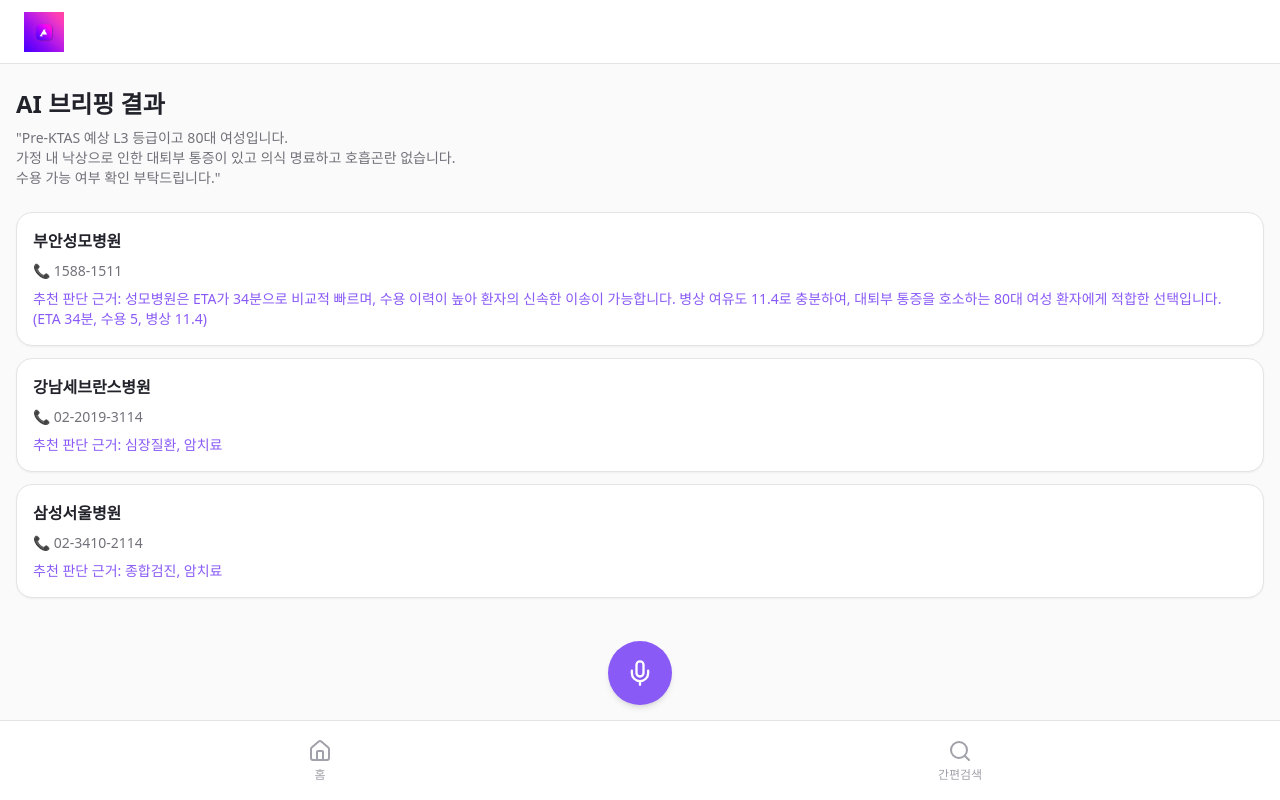
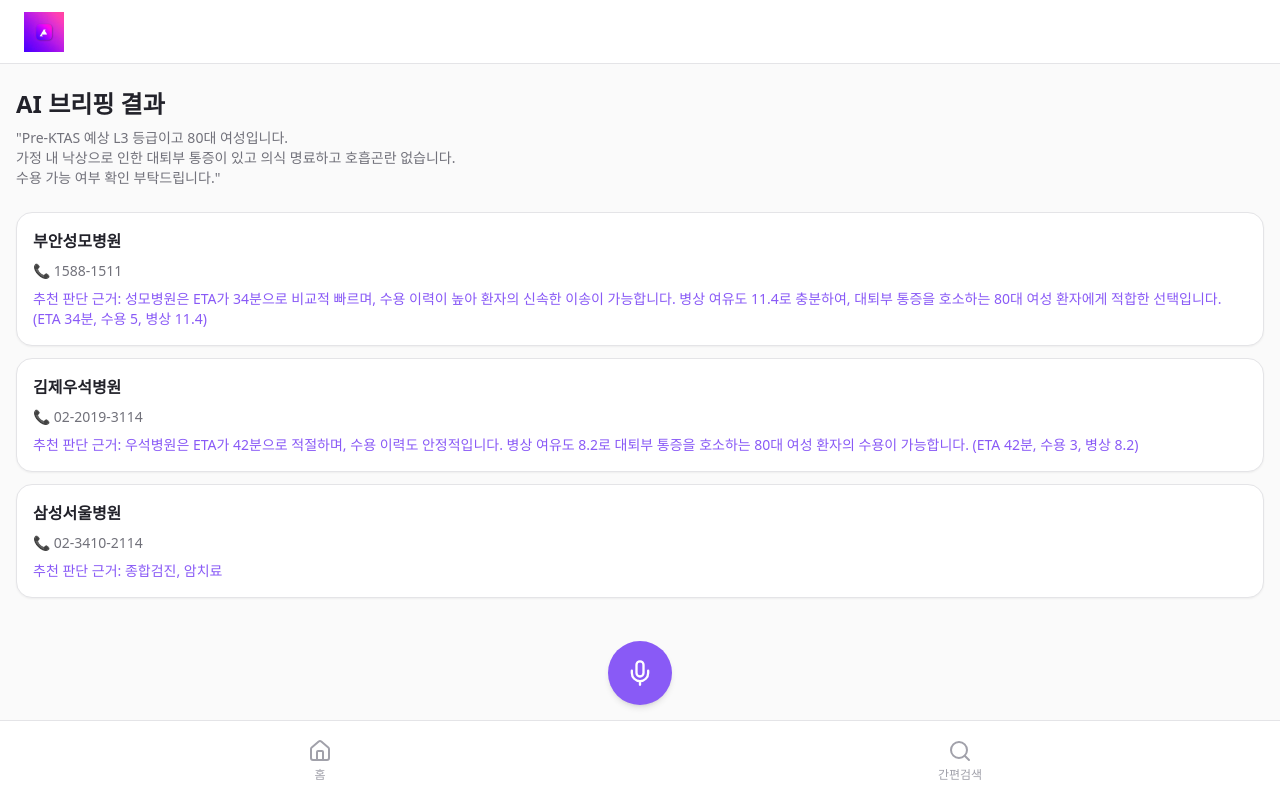
Before and after one commit to hwangminjun/purple-mic-app, a React (Vite) app: page /voice-result in a window 1280 px wide. Built offline with nearby package versions, Linux system fonts and the light colour scheme.

Commit message:
Update second hospital recommendation

```diff
--- a/src/pages/VoiceResult.jsx
+++ b/src/pages/VoiceResult.jsx
@@ -8,9 +8,9 @@ const VoiceResult = () => {
       recommendation: "추천 판단 근거: 성모병원은 ETA가 34분으로 비교적 빠르며, 수용 이력이 높아 환자의 신속한 이송이 가능합니다. 병상 여유도 11.4로 충분하여, 대퇴부 통증을 호소하는 80대 여성 환자에게 적합한 선택입니다. (ETA 34분, 수용 5, 병상 11.4)"
     },
     {
-      name: "강남세브란스병원",
+      name: "김제우석병원",
       phone: "02-2019-3114",
-      recommendation: "추천 판단 근거: 심장질환, 암치료"
+      recommendation: "추천 판단 근거: 우석병원은 ETA가 42분으로 적절하며, 수용 이력도 안정적입니다. 병상 여유도 8.2로 대퇴부 통증을 호소하는 80대 여성 환자의 수용이 가능합니다. (ETA 42분, 수용 3, 병상 8.2)"
     },
     {
       name: "삼성서울병원",
```
